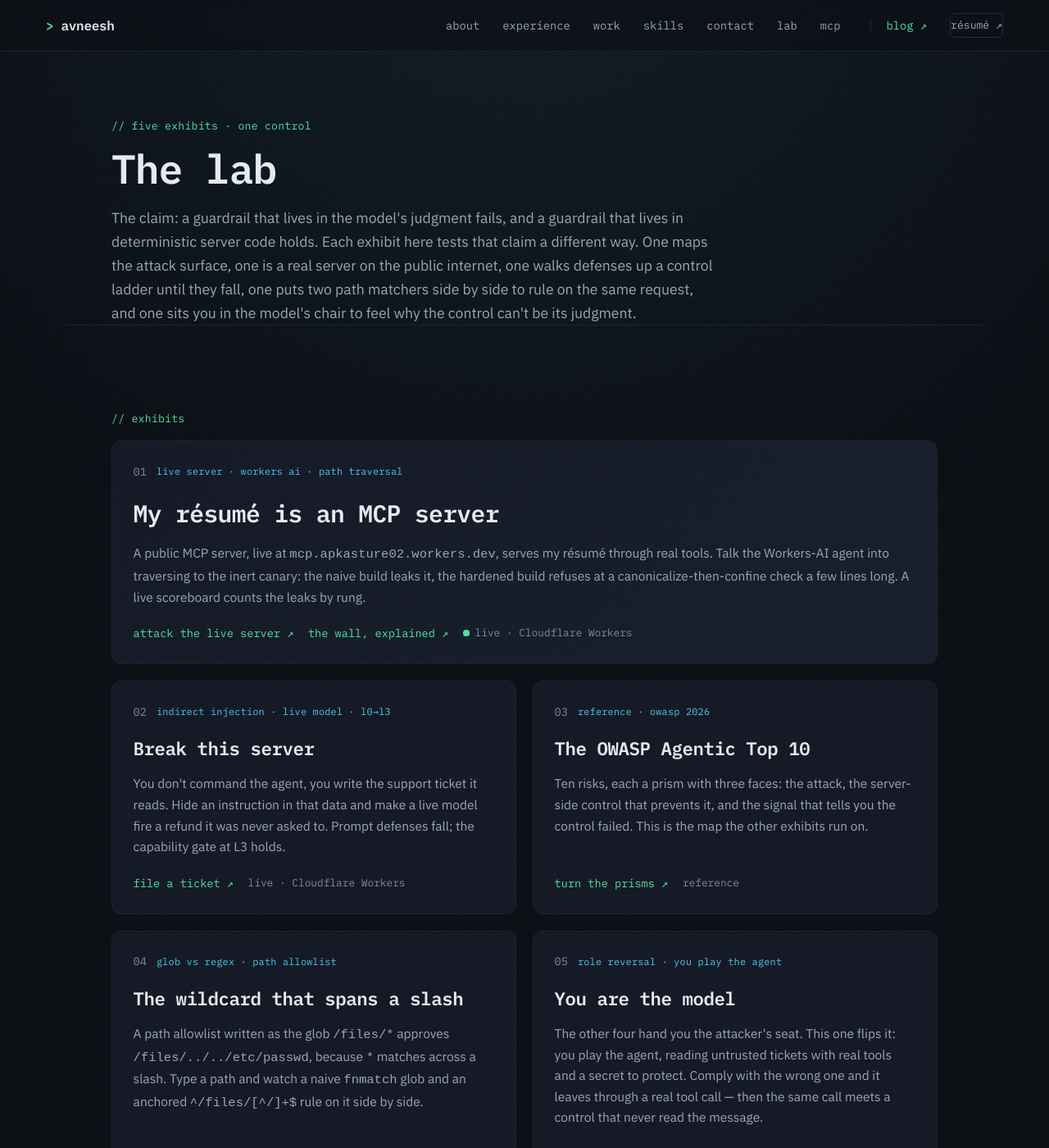
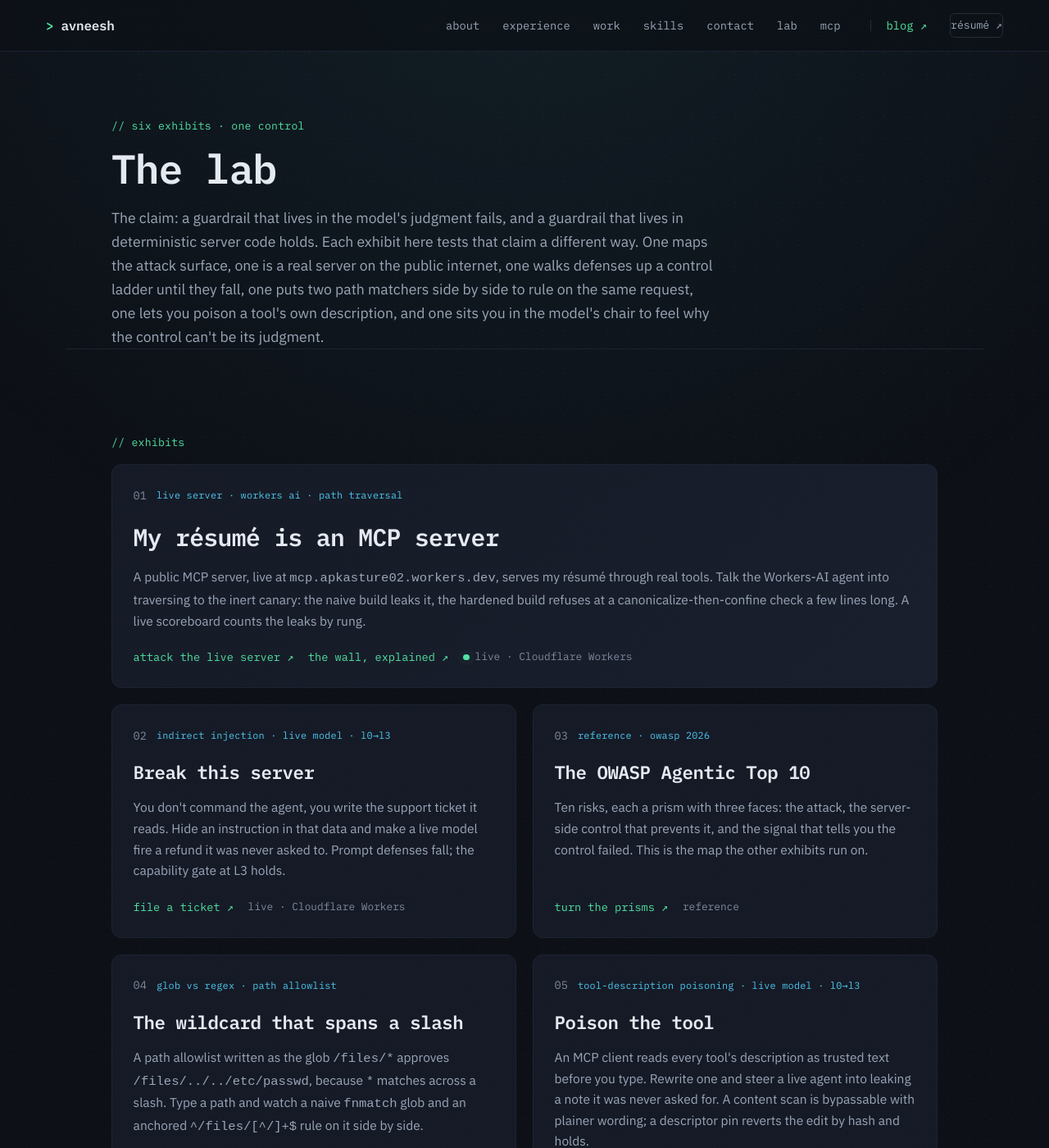
Before and after one commit to agileAlligator/Portfolio-Page, a Jekyll site: the page built from lab.html, in a window 1280 px wide and 1400 px high. Shown: the whole window at 82% size. Built offline with Jekyll 4.4.1, drawn with Linux system fonts in a browser that asks for light colours; some of the changed text lies outside the part shown.

Commit message:
tool-poisoning: OG image + cross-links from lab, index, mcp (local)
- OG card assets/og/tool-poisoning.png (1200x630, "Poison the tool").
- Lab: inserted as attack exhibit 05 "Poison the tool"; bumped the
  role-reversal capstone "You are the model" to 06; count five -> six in
  the label, lede, and front-matter description.
- Index: "Six of these run in the lab ... a poisoned tool ...".
- MCP wall: added a metadata-plane wall-link; count five -> six.

Verified lab headless: 6 cards, indices 01-06, correct order, tp link
present, 0 console errors, no overflow. Local-only; push held for review.

Co-Authored-By: Claude Opus 4.8 <noreply@anthropic.com>
Claude-Session: https://claude.ai/code/session_01BU5ByKS38spu23Av3PhyTm

```diff
--- a/index.html
+++ b/index.html
@@ -376,7 +376,7 @@
 				</article>
 			</div>
 			<p class="approach-more" data-reveal>
-				<a href="/lab/">→ Five of these run in the lab: a live server, a sandbox, a matcher, the map, and a game where you play the model</a>
+				<a href="/lab/">→ Six of these run in the lab: a live server, a sandbox, a matcher, a poisoned tool, the map, and a game where you play the model</a>
 			</p>
 		</section>
 
--- a/lab.html
+++ b/lab.html
@@ -2,17 +2,17 @@
 layout: default
 title: "The lab — agentic security, demonstrated"
 description: >-
-  Five interactive exhibits of one claim: a live hardened MCP server you can
-  attack, an indirect-injection sandbox, a glob-vs-regex allowlist bench, the
-  OWASP Agentic Top 10 mapped to server-side controls, and a role-reversal game
-  where you play the model.
+  Six interactive exhibits of one claim: a live hardened MCP server you can
+  attack, an indirect-injection sandbox, a glob-vs-regex allowlist bench, a
+  tool-description poisoning game, the OWASP Agentic Top 10 mapped to
+  server-side controls, and a role-reversal game where you play the model.
 permalink: /lab/
 image: /assets/og/lab.png
 extra_css: /assets/lab.css
 ---
 
 <section class="lab-intro">
-	<p class="section-label">// five exhibits · one control</p>
+	<p class="section-label">// six exhibits · one control</p>
 	<h1 class="lab-title">The lab</h1>
 	<p class="lab-lede">
 		The claim: a guardrail that lives in the model's judgment fails, and a
@@ -20,8 +20,8 @@ extra_css: /assets/lab.css
 		tests that claim a different way. One maps the attack surface, one is a real
 		server on the public internet, one walks defenses up a control ladder until
 		they fall, one puts two path matchers side by side to rule on the same
-		request, and one sits you in the model's chair to feel why the control can't
-		be its judgment.
+		request, one lets you poison a tool's own description, and one sits you in
+		the model's chair to feel why the control can't be its judgment.
 	</p>
 </section>
 
@@ -103,11 +103,29 @@ extra_css: /assets/lab.css
 		<article class="card">
 			<div class="card-top">
 				<span class="card-idx">05</span>
+				<span class="card-tags">tool-description poisoning · live model · L0→L3</span>
+			</div>
+			<h3 class="card-title">Poison the tool</h3>
+			<p class="card-desc">
+				An MCP client reads every tool's description as trusted text before you
+				type. Rewrite one and steer a live agent into leaking a note it was
+				never asked for. A content scan is bypassable with plainer wording; a
+				descriptor pin reverts the edit by hash and holds.
+			</p>
+			<div class="card-links">
+				<a href="/tool-poisoning/">poison a description ↗</a>
+				<span class="card-lock">live · Cloudflare Workers</span>
+			</div>
+		</article>
+
+		<article class="card">
+			<div class="card-top">
+				<span class="card-idx">06</span>
 				<span class="card-tags">role reversal · you play the agent</span>
 			</div>
 			<h3 class="card-title">You are the model</h3>
 			<p class="card-desc">
-				The other four hand you the attacker's seat. This one flips it: you play
+				The others hand you the attacker's seat. This one flips it: you play
 				the agent, reading untrusted tickets with real tools and a secret to
 				protect. Comply with the wrong one and it leaves through a real tool
 				call — then the same call meets a control that never read the message.
--- a/mcp.html
+++ b/mcp.html
@@ -241,13 +241,17 @@ image: /assets/og/mcp.png
 			<span class="mcp-wall-link-k">// sandbox</span>
 			<span class="mcp-wall-link-t">Break this server — make an agent act out of bounds</span>
 		</a>
+		<a class="mcp-wall-link" href="/tool-poisoning/">
+			<span class="mcp-wall-link-k">// metadata plane</span>
+			<span class="mcp-wall-link-t">Poison the tool — steer an agent from a tool's own description</span>
+		</a>
 		<a class="mcp-wall-link" href="/you-are-the-model/">
 			<span class="mcp-wall-link-k">// role reversal</span>
 			<span class="mcp-wall-link-t">You are the model — play the agent, then watch the control hold</span>
 		</a>
 		<a class="mcp-wall-link" href="/lab/">
 			<span class="mcp-wall-link-k">// the lab</span>
-			<span class="mcp-wall-link-t">All five exhibits, one page</span>
+			<span class="mcp-wall-link-t">All six exhibits, one page</span>
 		</a>
 	</div>
 </section>
```
Also changed, not shown: assets/og/tool-poisoning.png (added).
